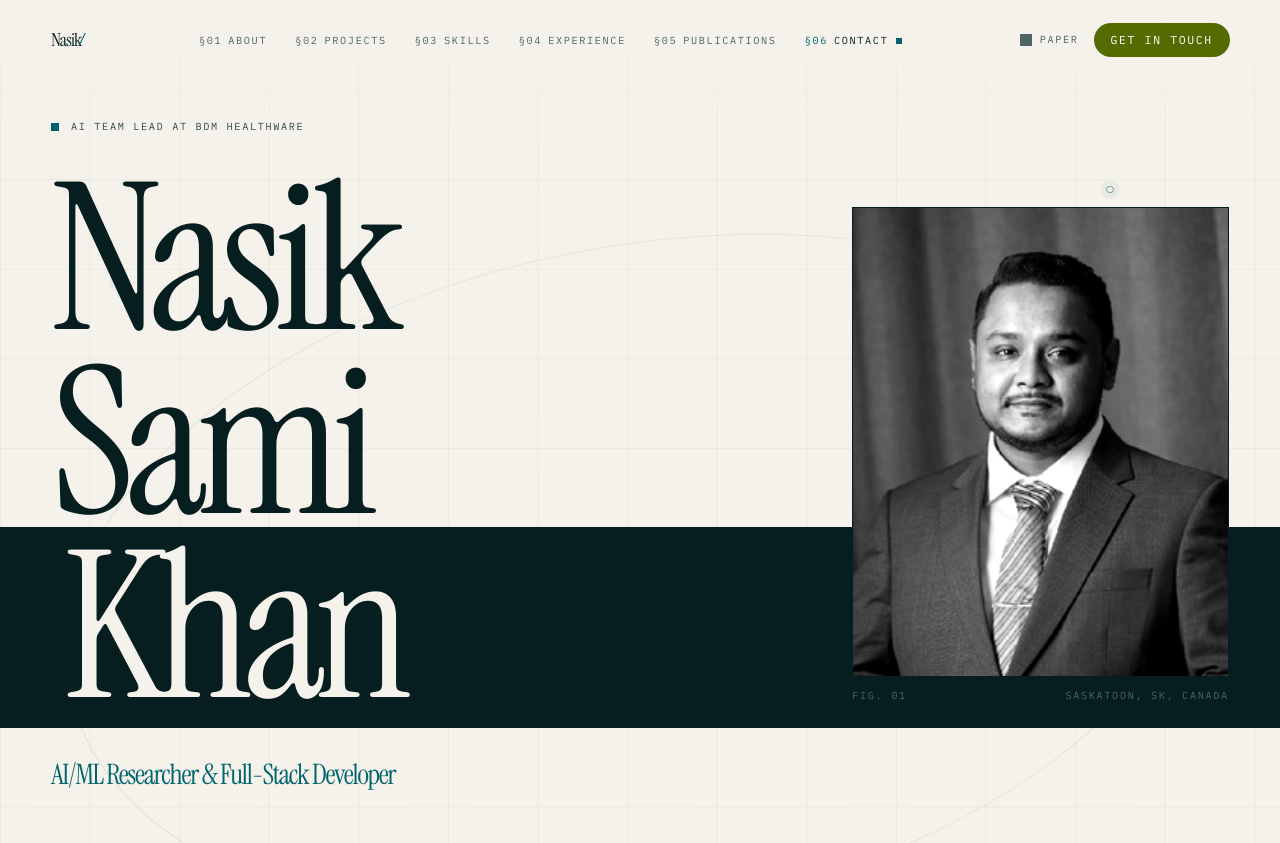
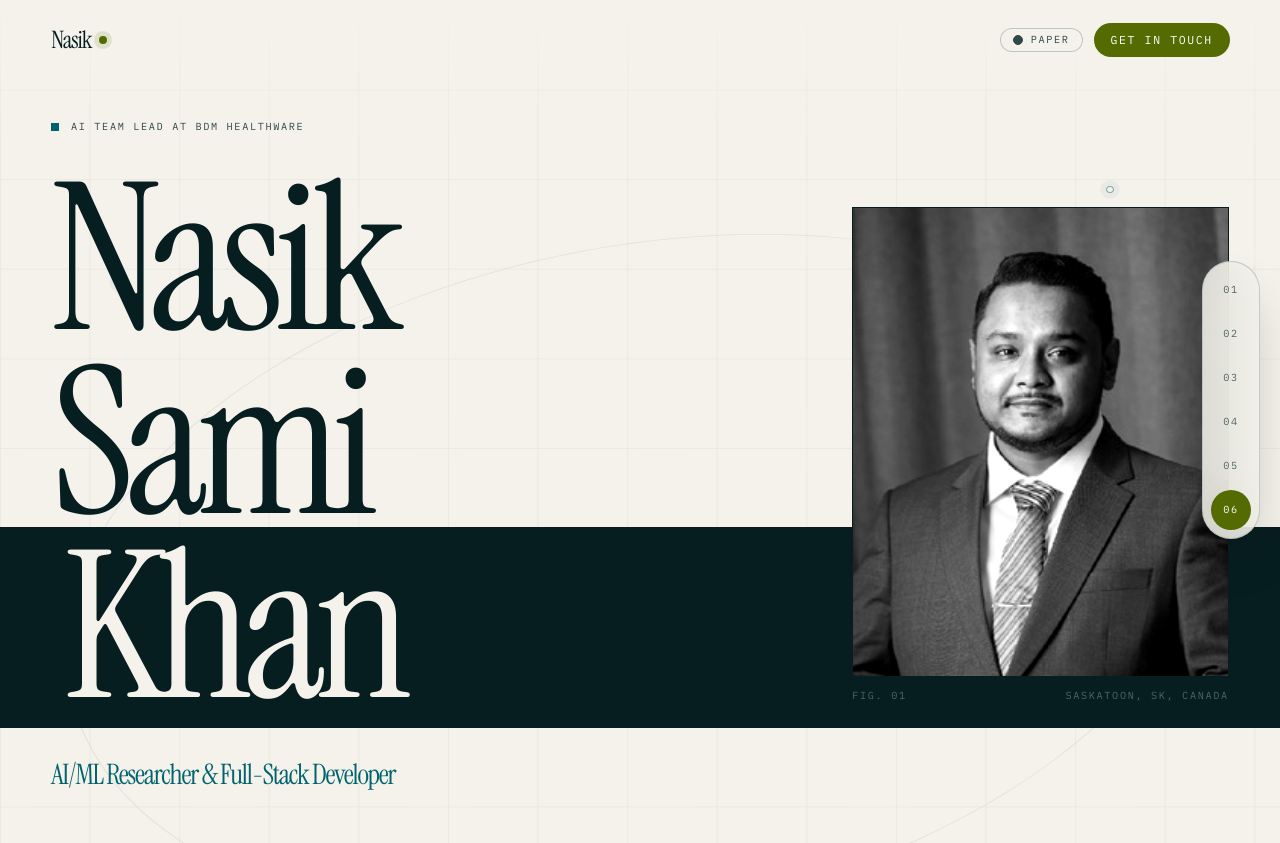
Before and after one commit to nasiksami/Portfolio, a React (Vite) app: page / in a window 1280 px wide. Shown: the top 843 px of the page. Built offline with nearby package versions, Linux system fonts and the light colour scheme.

Commit message:
feat(navigation): build responsive coordinate index

```diff
--- a/src/components/Navbar.jsx
+++ b/src/components/Navbar.jsx
@@ -1,5 +1,5 @@
-import { useEffect, useState } from 'react';
-import { AnimatePresence, motion } from 'framer-motion';
+import { useEffect, useRef, useState } from 'react';
+import { AnimatePresence, motion, useReducedMotion } from 'framer-motion';
 import { HiMenuAlt3, HiX } from 'react-icons/hi';
 import { navLinks, profile } from '../data/profile';
 import { useScrollSpy } from '../hooks/useScrollSpy';
@@ -7,17 +7,54 @@ import { useTheme } from '../hooks/useTheme';
 import Button from './ui/Button';
 
 const SECTION_IDS = navLinks.map((link) => link.id);
+const recordNumber = (index) => String(index + 1).padStart(2, '0');
 
-/** Record number for a nav target, matching the §NN in each Section. */
-const recordNumber = (index) => String(index + 1).padStart(2, '0');
+function NavItems({ activeId, selectId, onSelect, compact = false }) {
+  return navLinks.map((link, index) => {
+    const isActive = activeId === link.id;
+    return (
+      <li key={link.id}>
+        <a
+          href={'#' + link.id}
+          onClick={() => {
+            selectId(link.id);
+            onSelect?.();
+          }}
+          aria-current={isActive ? 'page' : undefined}
+          className={[
+            'group tap gap-2 transition-colors',
+            compact ? 'w-full justify-between py-4' : 'py-2',
+            isActive ? 'text-content-primary' : 'text-content-muted hover:text-content-primary',
+          ].join(' ')}
+        >
+          <span className={['meta-sm', isActive ? 'text-signal' : 'text-content-muted'].join(' ')}>
+            {recordNumber(index)}
+          </span>
+          <span className={compact ? 'display text-4xl' : 'meta-sm'}>{link.label}</span>
+          {compact && (
+            <span
+              aria-hidden="true"
+              className={[
+                'h-px flex-1 transition-colors',
+                isActive ? 'bg-signal' : 'bg-edge',
+              ].join(' ')}
+            />
+          )}
+        </a>
+      </li>
+    );
+  });
+}
 
 export default function Navbar() {
   const [scrolled, setScrolled] = useState(false);
   const [menuOpen, setMenuOpen] = useState(false);
   const { activeId, selectId } = useScrollSpy(SECTION_IDS);
   const { theme, toggle } = useTheme();
+  const reduceMotion = useReducedMotion();
+  const menuButtonRef = useRef(null);
+  const menuRef = useRef(null);
 
-  // Draw the rule under the bar once the hero has scrolled past.
   useEffect(() => {
     const onScroll = () => setScrolled(window.scrollY > 24);
     onScroll();
@@ -25,14 +62,42 @@ export default function Navbar() {
     return () => window.removeEventListener('scroll', onScroll);
   }, []);
 
-  // Lock body scroll and allow Escape to dismiss while the mobile menu is open.
   useEffect(() => {
     if (!menuOpen) return undefined;
+
     const previous = document.body.style.overflow;
     document.body.style.overflow = 'hidden';
+    const focusable = () =>
+      Array.from(
+        menuRef.current?.querySelectorAll(
+          'a[href], button:not([disabled]), input:not([disabled]), textarea:not([disabled])'
+        ) ?? []
+      );
+
+    requestAnimationFrame(() => focusable()[0]?.focus());
+
     const onKeyDown = (event) => {
-      if (event.key === 'Escape') setMenuOpen(false);
+      if (event.key === 'Escape') {
+        setMenuOpen(false);
+        requestAnimationFrame(() => menuButtonRef.current?.focus());
+        return;
+      }
+
+      if (event.key !== 'Tab') return;
+      const items = focusable();
+      if (!items.length) return;
+      const first = items[0];
+      const last = items[items.length - 1];
+
+      if (event.shiftKey && document.activeElement === first) {
+        event.preventDefault();
+        last.focus();
+      } else if (!event.shiftKey && document.activeElement === last) {
+        event.preventDefault();
+        first.focus();
+      }
     };
+
     window.addEventListener('keydown', onKeyDown);
     return () => {
       document.body.style.overflow = previous;
@@ -40,70 +105,47 @@ export default function Navbar() {
     };
   }, [menuOpen]);
 
+  const headerClass = [
+    'fixed inset-x-0 top-0 z-50 transition-all duration-300',
+    scrolled
+      ? 'border-b border-edge/70 bg-surface-base/90 shadow-[0_10px_40px_rgb(0_0_0/0.08)] backdrop-blur-xl'
+      : 'bg-transparent',
+  ].join(' ');
+
   return (
-    <header
-      className={`fixed inset-x-0 top-0 z-50 transition-colors duration-300 ${
-        // Solid, not translucent: there is no glass anywhere in this design.
-        scrolled ? 'border-b border-edge bg-surface-base' : ''
-      }`}
-    >
-      <nav aria-label="Primary" className="shell flex h-20 items-center justify-between">
-        <a href="#top" className="display tap text-lg text-content-primary" style={{ '--wdth': 88 }}>
-          Nasik
-          <span className="text-accent">⁄</span>
+    <>
+      <header className={headerClass}>
+        <nav aria-label="Primary" className="shell flex h-20 items-center justify-between gap-6">
+          <a href="#top" className="tap group gap-2 text-content-primary">
+            <span className="display text-2xl leading-none">Nasik</span>
+            <span
+              aria-hidden="true"
+              className="h-2 w-2 rounded-full bg-signal shadow-[0_0_0_5px_rgb(var(--signal)/0.12)] transition-transform group-hover:scale-125"
+            />
+            <span className="sr-only">⁄</span>
           </a>
 
-        {/* Desktop navigation — a numbered index, not a menu. */}
-        <ul className="hidden items-center gap-7 md:flex">
-          {navLinks.map((link, index) => {
-            const isActive = activeId === link.id;
-            return (
-              <li key={link.id}>
-                <a
-                  href={`#${link.id}`}
-                  onClick={() => selectId(link.id)}
-                  aria-current={isActive ? 'page' : undefined}
-                  className={`meta-sm tap gap-1.5 transition-colors ${
-                    isActive
-                      ? 'text-content-primary'
-                      : 'text-content-muted hover:text-content-primary'
-                  }`}
+          <ul className="hidden items-center gap-5 lg:flex xl:hidden">
+            <NavItems activeId={activeId} selectId={selectId} />
+          </ul>
+
+          <div className="flex items-center gap-2 sm:gap-3">
+            <button
+              type="button"
+              onClick={toggle}
+              aria-label={'Switch to ' + (theme === 'dark' ? 'paper' : 'ink') + ' theme'}
+              className="meta-sm tap gap-2 rounded-full border border-edge/80 bg-surface-base/60 px-3 text-content-secondary transition-colors hover:border-accent hover:text-accent"
             >
               <span
                 aria-hidden="true"
-                    className={isActive ? 'text-accent' : 'text-content-muted'}
-                  >
-                    §{recordNumber(index)}
+                className={[
+                  'h-2.5 w-2.5 rounded-full border border-current',
+                  theme === 'dark' ? '' : 'bg-current',
+                ].join(' ')}
+              />
+              <span aria-hidden="true" className="hidden sm:inline">
+                {theme === 'dark' ? 'Ink' : 'Paper'}
               </span>
-                  {link.label}
-                  {isActive && (
-                    <motion.span
-                      layoutId="nav-active"
-                      aria-hidden="true"
-                      className="ml-0.5 h-1.5 w-1.5 bg-accent"
-                      transition={{ type: 'spring', stiffness: 380, damping: 30 }}
-                    />
-                  )}
-                </a>
-              </li>
-            );
-          })}
-        </ul>
-
-        <div className="flex items-center gap-4">
-          <button
-            type="button"
-            onClick={toggle}
-            aria-label={`Switch to ${theme === 'dark' ? 'paper' : 'ink'} theme`}
-            className="meta-sm tap -mx-2 gap-2 px-2 text-content-muted transition-colors hover:text-accent"
-          >
-            <span
-              aria-hidden="true"
-              className={`h-3 w-3 border border-current ${
-                theme === 'dark' ? '' : 'bg-current'
-              }`}
-            />
-            <span aria-hidden="true">{theme === 'dark' ? 'Ink' : 'Paper'}</span>
             </button>
 
             <Button
@@ -117,68 +159,89 @@ export default function Navbar() {
             </Button>
 
             <button
+              ref={menuButtonRef}
               type="button"
               onClick={() => setMenuOpen((open) => !open)}
               aria-label={menuOpen ? 'Close menu' : 'Open menu'}
               aria-expanded={menuOpen}
               aria-controls="mobile-menu"
-            className="tap -mr-2.5 justify-center px-2.5 text-content-primary transition-colors hover:text-accent md:hidden"
+              className="tap -mr-2 justify-center rounded-full px-2 text-content-primary lg:hidden"
             >
               {menuOpen ? <HiX className="h-6 w-6" /> : <HiMenuAlt3 className="h-6 w-6" />}
             </button>
           </div>
         </nav>
+      </header>
 
-      {/* Mobile menu: a full-screen inverted index page. */}
-      <AnimatePresence>
-        {menuOpen && (
-          <motion.div
-            id="mobile-menu"
-            initial={{ opacity: 0, clipPath: 'inset(0 0 100% 0)' }}
-            animate={{ opacity: 1, clipPath: 'inset(0 0 0% 0)' }}
-            exit={{ opacity: 0, clipPath: 'inset(0 0 100% 0)' }}
-            transition={{ duration: 0.35, ease: [0.16, 1, 0.3, 1] }}
-            className="invert-surface fixed inset-x-0 top-20 bottom-0 overflow-y-auto md:hidden"
+      <nav
+        aria-label="Section index"
+        className="fixed right-5 top-1/2 z-40 hidden -translate-y-1/2 rounded-full border border-edge/70 bg-surface-base/85 p-2 shadow-2xl backdrop-blur-xl xl:block"
       >
-            <ul className="ledger shell py-4">
-              {navLinks.map((link, index) => (
+        <ul className="flex flex-col items-center gap-1">
+          {navLinks.map((link, index) => {
+            const isActive = activeId === link.id;
+            return (
               <li key={link.id}>
                 <a
-                    href={`#${link.id}`}
-                    onClick={() => {
-                      selectId(link.id);
-                      setMenuOpen(false);
-                    }}
-                    aria-current={activeId === link.id ? 'page' : undefined}
-                    className={`flex items-baseline gap-4 py-5 transition-colors ${
-                      activeId === link.id
-                        ? 'text-accent'
-                        : 'text-content-primary hover:text-accent'
-                    }`}
+                  href={'#' + link.id}
+                  onClick={() => selectId(link.id)}
+                  aria-current={isActive ? 'page' : undefined}
+                  aria-label={link.label}
+                  className={[
+                    'group meta-sm tap relative h-10 w-10 justify-center rounded-full transition-all',
+                    isActive
+                      ? 'bg-signal text-on-signal'
+                      : 'text-content-muted hover:bg-surface-overlay hover:text-content-primary',
+                  ].join(' ')}
                 >
-                    <span aria-hidden="true" className="meta-sm text-content-muted">
-                      §{recordNumber(index)}
-                    </span>
-                    <span className="display d-2" style={{ '--wdth': 92 }}>
+                  {recordNumber(index)}
+                  <span className="pointer-events-none absolute right-full mr-3 hidden whitespace-nowrap rounded-full bg-content-primary px-3 py-1.5 text-surface-base group-hover:block">
                     {link.label}
                   </span>
                 </a>
               </li>
-              ))}
-              <li>
+            );
+          })}
+        </ul>
+      </nav>
+
+      <AnimatePresence>
+        {menuOpen && (
+          <motion.div
+            ref={menuRef}
+            id="mobile-menu"
+            role="dialog"
+            aria-modal="true"
+            aria-label="Site navigation"
+            initial={reduceMotion ? false : { opacity: 0, clipPath: 'circle(0% at 92% 0%)' }}
+            animate={{ opacity: 1, clipPath: 'circle(150% at 92% 0%)' }}
+            exit={reduceMotion ? undefined : { opacity: 0, clipPath: 'circle(0% at 92% 0%)' }}
+            transition={{ duration: 0.48, ease: [0.16, 1, 0.3, 1] }}
+            className="invert-surface fixed inset-x-0 bottom-0 top-20 z-40 overflow-y-auto lg:hidden"
+          >
+            <div className="atlas-grid" aria-hidden="true" />
+            <div className="shell relative flex min-h-full flex-col justify-between py-8">
+              <ul className="ledger">
+                <NavItems
+                  activeId={activeId}
+                  selectId={selectId}
+                  onSelect={() => setMenuOpen(false)}
+                  compact
+                />
+              </ul>
               <Button
                 href={profile.resumeUrl}
                 external
                 variant="outline"
-                  className="mt-6 w-full"
+                className="mt-10 w-full"
+                onClick={() => setMenuOpen(false)}
               >
                 Download resume
               </Button>
-              </li>
-            </ul>
+            </div>
           </motion.div>
         )}
       </AnimatePresence>
-    </header>
+    </>
   );
 }
```
Lines whose indentation alone changed are shown as unchanged.
